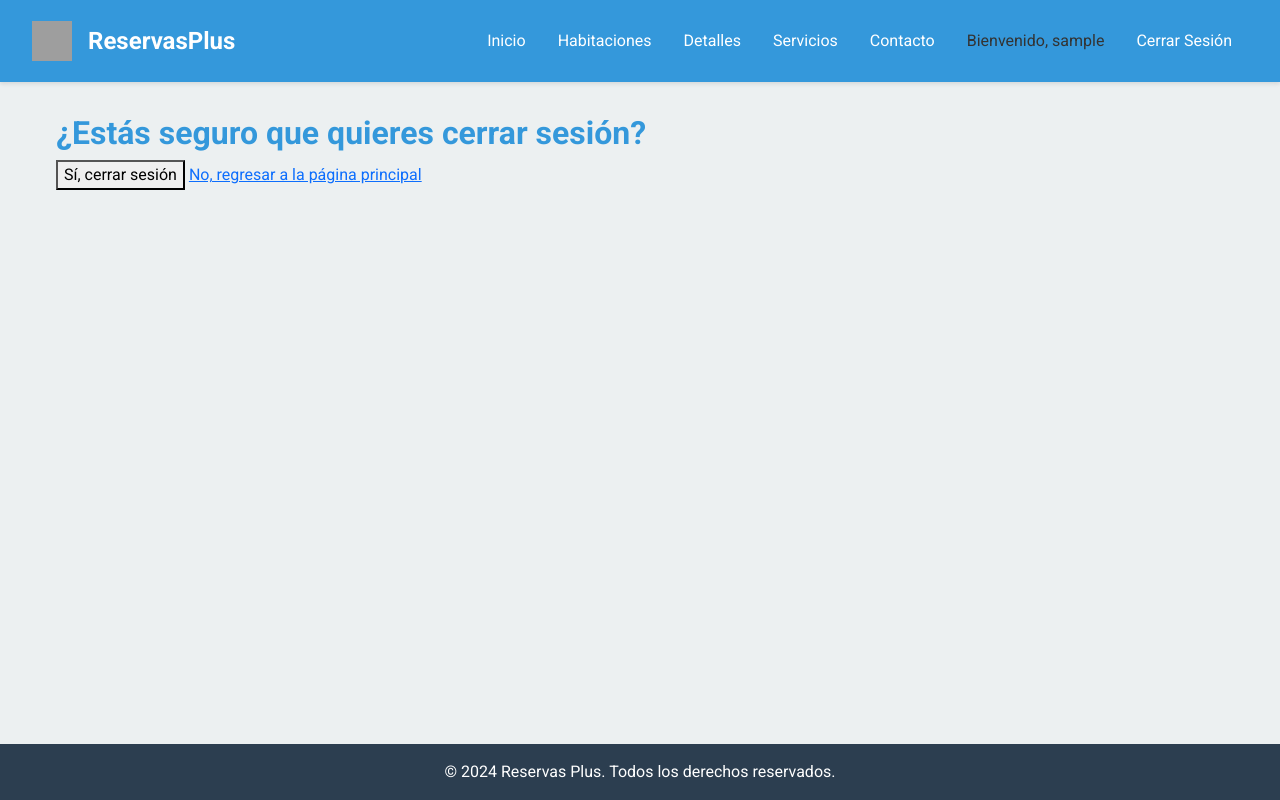
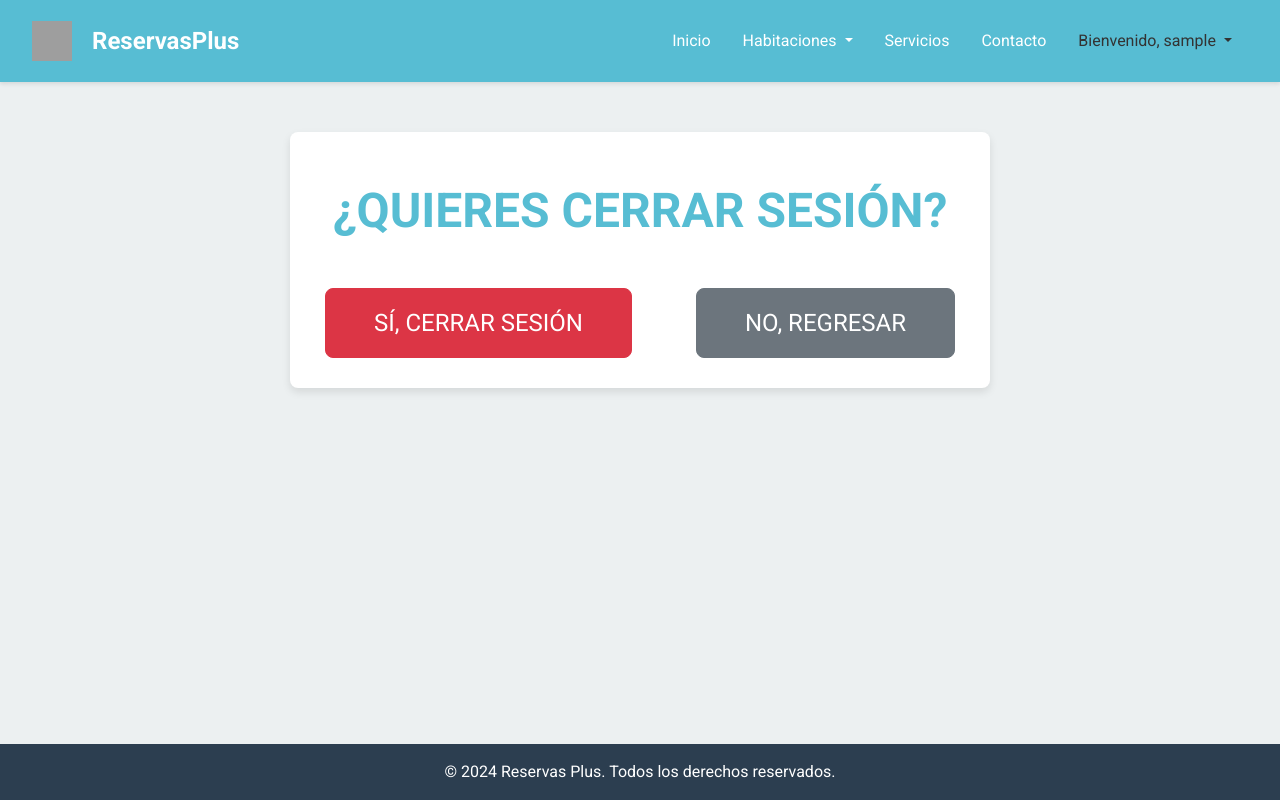
Before and after one commit to TVM23/ReservaPlus, a Django app: page /Usuarios/logout/ in a window 1280 px wide. Run offline with Django 5.2, Linux system fonts and the light colour scheme; the visitor is signed in with stand-in values (Sample User, id 1); some libraries are stand-ins or nearby versions; grey boxes are pictures that could not be loaded.

Commit message:
Diseño a formularios, paginas, y demas cosas extras parte 2

```diff
--- a/ReservaPlus/static/Template-Padre/_Layaout.html
+++ b/ReservaPlus/static/Template-Padre/_Layaout.html
@@ -37,14 +37,27 @@
                 </div>
                 <ul class="navbar-menu">
                     <li class="navbar-item"><a href="{% url 'home' %}">Inicio</a></li>
-                    <li class="navbar-item"><a href="{% url 'lista_habitaciones' %}">Habitaciones</a></li>
-                    <li class="navbar-item"><a href="{% url 'lista_detalles_habitacion' %}">Detalles</a></li>
+                    <li class="navbar-item dropdown">
+                        <a class="dropdown-toggle" data-bs-toggle="dropdown" aria-expanded="false">
+                            Habitaciones
+                        </a>
+                        <ul class="dropdown-menu">
+                            <li><a class="dropdown-item" href="{% url 'lista_habitaciones' %}">Lista de Habitaciones</a></li>
+                            <li><a class="dropdown-item" href="{% url 'lista_detalles_habitacion' %}">Detalles</a></li>
+                        </ul>
+                    </li>
                     <li class="navbar-item"><a href="{% url 'listar_servicios' %}">Servicios</a></li>
                     <li class="navbar-item"><a href="{% url 'home' %}">Contacto</a></li>
                     {% if request.user.is_authenticated %}
-                        <li class="navbar-item">Bienvenido, {{ request.user.username }}</li>
-                        <li class="navbar-item">
-                            <a href="{% url 'logout' %}">Cerrar Sesión</a>
+                        <li class="navbar-item dropdown">
+                            <a class="dropdown-toggle" data-bs-toggle="dropdown"
+                               aria-expanded="false" style="color: #333333">
+                                Bienvenido, {{ request.user.username }}
+                            </a>
+                            <ul class="dropdown-menu">
+                                <li><a class="dropdown-item" href="{% url 'user_profile' %}">Datos del usuario</a></li>
+                                <li><a class="dropdown-item" href="{% url 'logout' %}">Cerrar Sesión</a></li>
+                            </ul>
                         </li>
                     {% else %}
                         <li class="navbar-item">
--- a/ReservaPlus/static/Template-Padre/css/style.css
+++ b/ReservaPlus/static/Template-Padre/css/style.css
@@ -1,6 +1,6 @@
 /* styles.css */
 :root {
-    --primary-color: #3498db;
+    --primary-color: #57bdd3; /* Usamos el color primario del CSS antiguo */
     --secondary-color: #2c3e50;
     --background-color: #ecf0f1;
     --text-color: #333;
@@ -52,7 +52,7 @@ body {
 .navbar-logo {
     width: 40px;
     height: 40px;
-    margin-right: 1rem;
+    margin-right: 20px;
 }
 
 .navbar-title {
@@ -121,6 +121,48 @@ body {
     color: var(--secondary-color);
 }
 
+/* SUBMENUS */
+
+.navbar-item {
+    position: relative;
+}
+
+.dropdown-menu {
+    display: none;
+    position: absolute;
+    top: 100%;
+    left: 0;
+    background-color: white;
+    padding: 10px 0;
+    box-shadow: 0 8px 16px rgba(0, 0, 0, 0.2);
+    z-index: 1000;
+}
+
+.navbar-item .dropdown-item{
+    color: #333333;
+}
+
+.dropdown-item {
+    padding: 10px 20px;
+    text-decoration: none;
+    color: #333;
+}
+
+.dropdown-item:hover {
+    background-color: #f8f9fa; /* Color de fondo al pasar el mouse */
+    color: #0056b3; /* Color más oscuro para el texto al pasar el mouse */
+}
+
+.dropdown:hover .dropdown-menu {
+    display: block;
+}
+
+.navbar-item .dropdown-item:hover{
+    color: #0056b3;
+}
+
+/* FIN SUBMENUS */
+
 .content {
     max-width: 1200px;
     margin: 2rem auto;
@@ -244,6 +290,11 @@ h1 {
     text-align: center;
     margin-top: 20px;
 }
+h2 {
+    color: var(--primary-color);
+    font-weight: 700;
+}
+/* Fin Títulos */
 
 .form-container {
     background-color: #fff;
@@ -260,11 +311,6 @@ h1 {
     border-radius: 50%;
     object-fit: cover;
     margin-bottom: 1rem;
-}
-
-h2 {
-    color: var(--primary-color);
-    font-weight: 700;
 }
 
 .form-group label {
--- a/Usuarios/templates/logout.html
+++ b/Usuarios/templates/logout.html
@@ -4,12 +4,18 @@
 
 {% block content %}
 
+<div class="logout-container text-center" style="font-size: 6rem;">
+    <div class="form-register">
+        <h1 class="mb-5" style="font-weight: 900; font-size: 3rem;">¿QUIERES CERRAR SESIÓN?</h1>
+        <form method="POST">
+        {% csrf_token %}
+        <div class="d-grid gap-5 d-sm-flex justify-content-sm-center">
+            <button type="submit" class="btn btn-danger btn-lg me-3" style="padding: 1rem 3rem; font-size: 1.5rem;">SÍ, CERRAR SESIÓN</button>
+            <a href="{% url 'home' %}" class="btn btn-secondary btn-lg" style="padding: 1rem 3rem; font-size: 1.5rem;">NO, REGRESAR</a>
+        </div>
+        </form>
+    </div>
+</div>
 
-<h2>¿Estás seguro que quieres cerrar sesión?</h2>
-<form method="POST">
-    {% csrf_token %}
-    <button type="submit">Sí, cerrar sesión</button>
-    <a href="{% url 'home' %}">No, regresar a la página principal</a>
-</form>
 
 {% endblock %}
--- a/Usuarios/urls.py
+++ b/Usuarios/urls.py
@@ -1,8 +1,9 @@
 from django.urls import path
-from .views import RegistroView, LoginView, logout_view
+from .views import RegistroView, LoginView, logout_view, user_profile
 
 urlpatterns = [
     path('registro/', RegistroView.as_view(), name='registro'),
     path('login/', LoginView.as_view(), name='login'),
     path('logout/', logout_view, name='logout'),
+    path('perfil/', user_profile, name='user_profile'),
 ]
--- a/Usuarios/views.py
+++ b/Usuarios/views.py
@@ -1,8 +1,7 @@
-from django.shortcuts import render
-
 # Create your views here.
 # Users/views.py
 from django.views import View
+from django.contrib.auth.decorators import login_required
 from django.shortcuts import render, redirect
 from django.contrib.auth import login, authenticate
 from django.contrib.auth.models import User
@@ -54,3 +53,9 @@ def logout_view(request):
         logout(request)
         return redirect('home')
     return render(request, 'logout.html')
+
+@login_required
+def user_profile(request):
+    # El usuario que está autenticado puede acceder aquí
+    user = request.user
+    return render(request, 'user_profile.html', {'user': user})
```
Also changed, not shown: other parts of ReservaPlus/static/Template-Padre/css/style.css (+60 -1 lines), Usuarios/templates/user_profile.html (added, +95 -0 lines).
